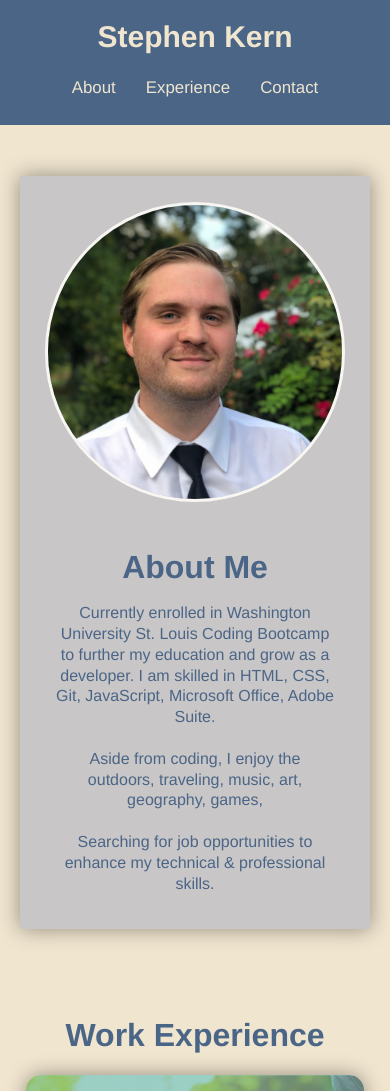
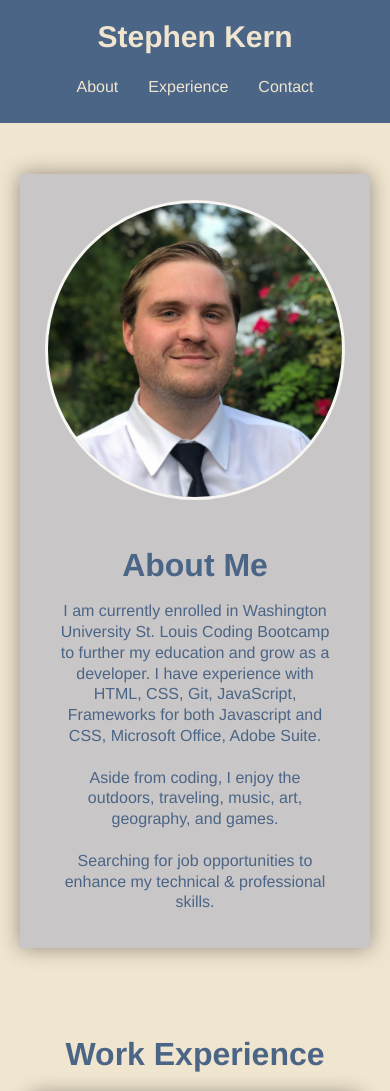
Before and after one commit to stephen-kern/Stephen-Kern-Portfolio, a plain HTML site: page index.html in a window 390 px wide. Shown: the top 1091 px of the page. Drawn offline with Linux system fonts and the light colour scheme.

Commit message:
added a project to portfolio

```diff
--- a/assets/styles.css
+++ b/assets/styles.css
@@ -54,7 +54,7 @@ header a {
 .navbar ul li a {
     padding: 10px 15px;
     font-weight: 400;
-    font-size: 1.55vw;
+    font-size: 1.2rem;
 }
 
 header nav ul li a:hover {
@@ -135,6 +135,11 @@ header nav ul li a:hover {
     flex-basis: 100%;
 }
 
+.live-link-S2R{
+    background: url(./images/Step2Rythym.png);
+    flex-basis: 100%;
+}
+
 .live-links-box{
     display: flex;
     justify-content: center;
@@ -212,7 +217,7 @@ header nav ul li a:hover {
 
 @media screen and (max-width: 980px){
     .navbar ul li a{
-        font-size: 2vh;
+        font-size: 1rem;
     }
 
     .profile-card{
@@ -230,7 +235,7 @@ header nav ul li a:hover {
     }
 
     .navbar ul li a{
-        font-size: 2vh;
+        font-size: 1rem;
     }
 
     .navbar{
--- a/index.html
+++ b/index.html
@@ -30,9 +30,9 @@
                 <div class="bio">
                     <h2>About Me</h2>
                     <p>
-                        Currently enrolled in Washington University St. Louis Coding Bootcamp to further my education and grow as a developer. I am skilled in HTML, CSS, Git, JavaScript, Microsoft Office, Adobe Suite.
+                        I am currently enrolled in Washington University St. Louis Coding Bootcamp to further my education and grow as a developer. I have experience with HTML, CSS, Git, JavaScript, Frameworks for both Javascript and CSS, Microsoft Office, Adobe Suite.
                         <br><br>
-                        Aside from coding, I enjoy the outdoors, traveling, music, art, geography, games,
+                        Aside from coding, I enjoy the outdoors, traveling, music, art, geography, and games.
                         <br><br>
                         Searching for job opportunities to enhance my technical & professional skills.
                     </p>
@@ -67,6 +67,12 @@
                         <a href="https://jakewilsonart.github.io/"><button>Jake Wilson Art Portfolio <br> Made using CSS, HTML, and Javascript</button></a>
                     </div>
                 </div>
+
+                <div class="live-link-S2R live-links-box">
+                    <div class="live-links-text">
+                        <a href="https://stephen-kern.github.io/Step2Rythym/"><button>Step2Rhythm<br> Made using CSS Framework, HTML, Javascript, and JQuery</button></a>
+                    </div>
+                </div>
             </div>
 
     </section>
```
Also changed, not shown: assets/images/Step2Rythym.png (added), 3 other files.
